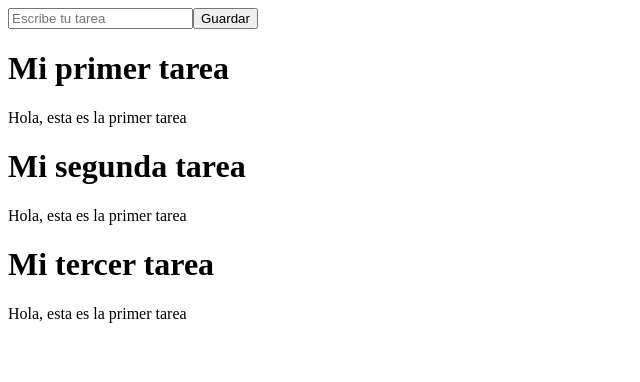
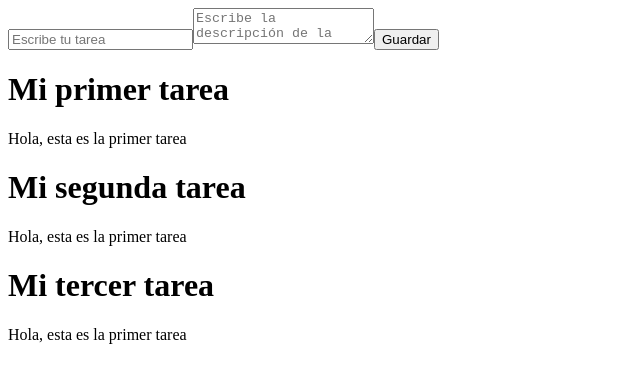
Before and after one commit to EmilceAide/task, a React (Vite) app: page / in a window 1280 px wide. Shown: the top 382 px of the page, without its empty margins (0-640 px from the left). Built offline with nearby package versions, Linux system fonts and the light colour scheme.

Commit message:
form with description entry and organization of components

```diff
--- a/src/App.jsx
+++ b/src/App.jsx
@@ -1,6 +1,6 @@
-import { task as data } from "./task.js";
-import TaskForm from "./TaskForm.jsx";
-import TaskList from "./TaskList.jsx";
+import { task as data } from "./data/task.js";
+import TaskForm from "./components/TaskForm.jsx";
+import TaskList from "./components/TaskList.jsx";
 import { useState, useEffect } from "react";
 
 function App() {
@@ -10,13 +10,13 @@
     setTasks(data);
   }, []);
 
-  const createTask = (taskTitle) => {
+  const createTask = (task) => {
     setTasks([
       ...tasks,
       {
         id: tasks.length,
-        title: taskTitle,
-        desription: "Nueva Tarea",
+        title: task.title,
+        desription: task.desription,
       },
     ]);
   };
--- /dev/null
+++ b/src/components/TaskCard.jsx
@@ -0,0 +1,10 @@
+function TaskCard({ task }) {
+  return (
+    <div>
+      <h1>{task.title}</h1>
+      <p>{task.description}</p>
+    </div>
+  );
+}
+
+export default TaskCard;
--- a/src/TaskForm.jsx
+++ b/src/components/TaskForm.jsx
@@ -2,10 +2,16 @@
 
 function TaskForm({ createTask }) {
   const [title, setTitle] = useState("");
+  const [description, setDescription] = useState("");
 
   const handleSubmit = (e) => {
     e.preventDefault();
-    createTask(title);
+    createTask({
+      title,
+      description,
+    });
+    setTitle("");
+    setDescription("");
   };
 
   return (
@@ -13,7 +19,13 @@
       <input
         placeholder="Escribe tu tarea"
         onChange={(e) => setTitle(e.target.value)}
+        value={title}
       />
+      <textarea
+        placeholder="Escribe la descripción de la tarea"
+        onChange={(e) => setDescription(e.target.value)}
+        value={description}
+      ></textarea>
       <button>Guardar</button>
     </form>
   );
--- a/src/TaskList.jsx
+++ b/src/components/TaskList.jsx
@@ -1,12 +1,11 @@
+import TaskCard from "./TaskCard";
+
 function TaskList({ tasks }) {
   if (tasks.length === 0) return <h1>Crea tu primera tarea </h1>;
   return (
     <div>
       {tasks.map((task) => (
-        <div key={task.id}>
-          <h1>{task.title}</h1>
-          <p>{task.description}</p>
-        </div>
+        <TaskCard key={task.id} task={task} />
       ))}
     </div>
   );
```
Also changed, not shown: src/data/task.js (renamed from src/task.js).
